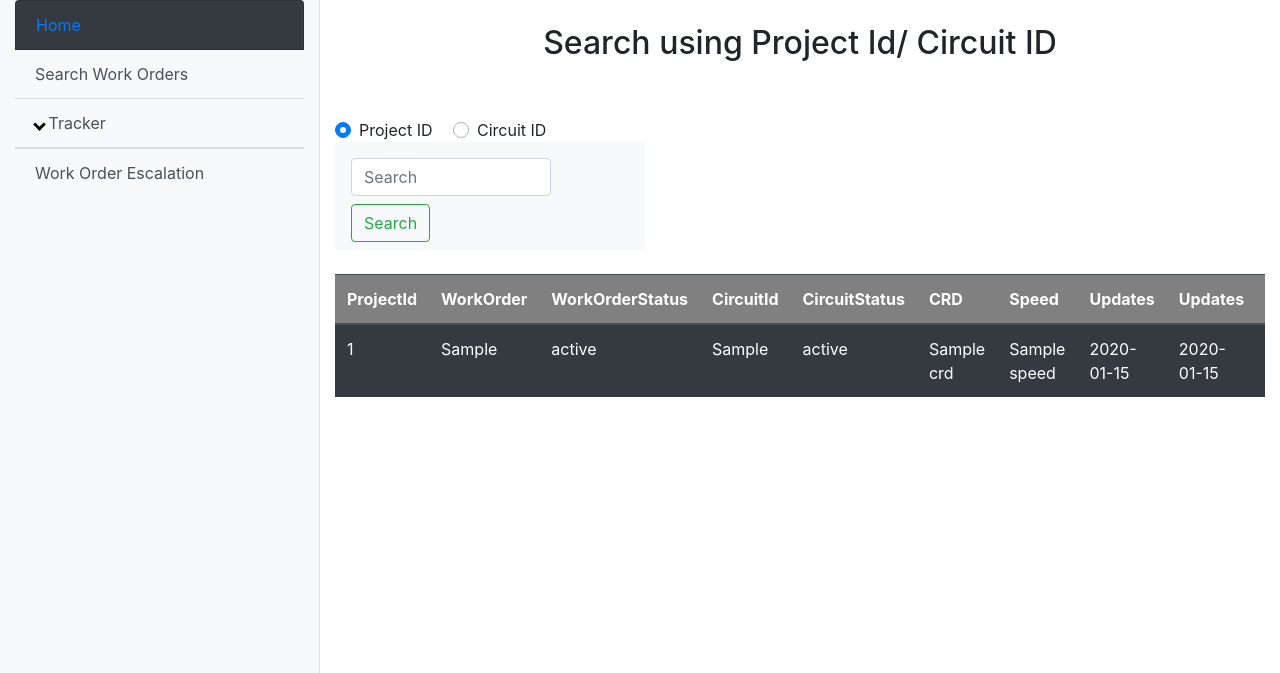
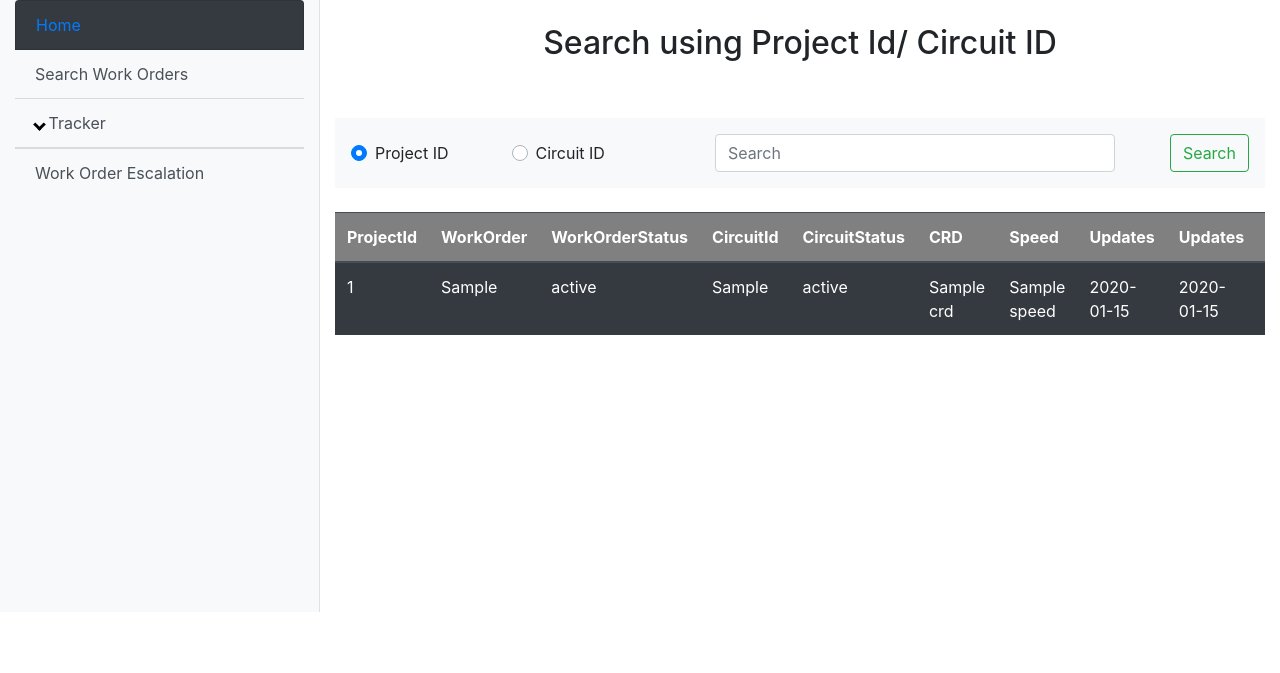
Before and after one commit to itisvivek/SOW4, a Django app: template Django-master/mysite/SearchWo/templates/SearchWo.html in a window 1280 px wide. Shown: the top 673 px of the page. Run offline with Django 3.2, Linux system fonts and the light colour scheme; the template is opened without the code that fills it: most values are stand-ins (such as "Sample title", 1, 10 or a date in 2020); some libraries are stand-ins or nearby versions.

Commit message:
improved table layout and spacing

```diff
--- a/Django-master/mysite/SearchWo/templates/SearchWo.html
+++ b/Django-master/mysite/SearchWo/templates/SearchWo.html
@@ -22,6 +22,7 @@
 
 <br/>
 <br/>
+<nav class="navbar navbar-light bg-light ">
 
 <form  class ="form-inline" method="post">{% csrf_token %}
 
@@ -34,12 +35,12 @@
   <label class="custom-control-label" for="customRadioInline2">Circuit ID</label>
 </div>
   <br>
- <nav class="navbar navbar-light bg-light col-xl-4">
-    <input class="form-control mr-sm-2 my-2 " style="width:200px" name="text" type="search" placeholder="Search" aria-label="Search">
+
+    <input class="form-control mr-sm-2 my-2 " style="width:400px" name="text" type="search" placeholder="Search" aria-label="Search">
     <button class="btn btn-outline-success my-2 my-sm-0" type="submit">Search</button>
+
+</form>
 </nav>
-</form>
-
 
 <br/>
 <div style="height: 400px; overflow: auto" scrollable>
```
